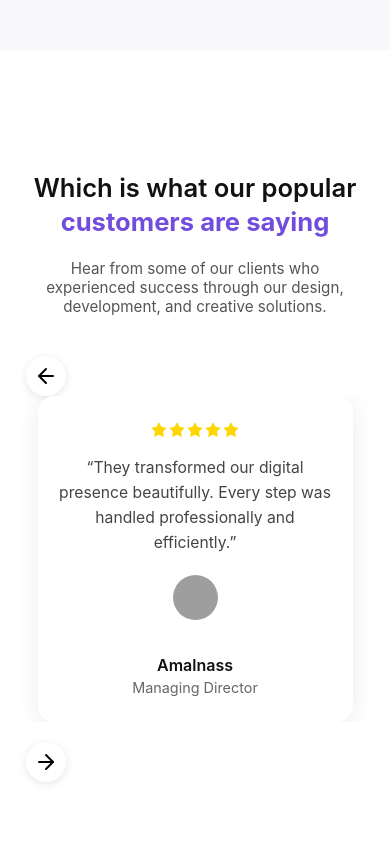
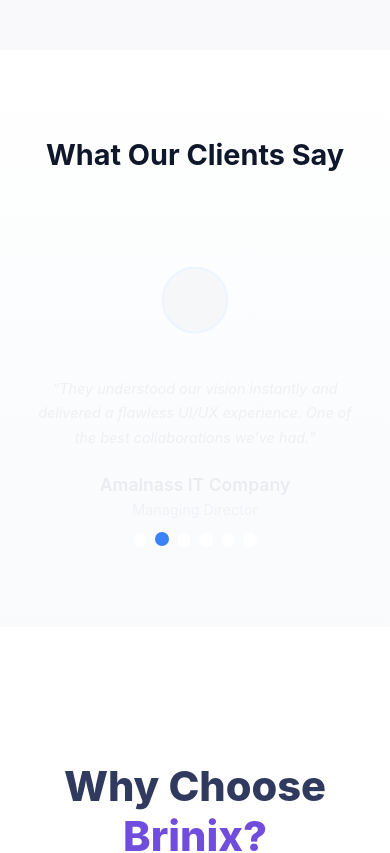
Before and after one commit to brinix-website/brinix-page, a React (Create React App) app: page / in a window 390 px wide. Shown: the part 5300-6153 px from the top of the page. Built offline with nearby package versions, Linux system fonts and the light colour scheme; grey boxes are pictures that could not be loaded.

Commit message:
Added new TestimonialsSection component and updated index.html with full SEO optimization

```diff
--- a/public/index.html
+++ b/public/index.html
@@ -3,42 +3,57 @@
   <head>
     <!-- ✅ Basic SEO -->
     <meta charset="UTF-8" />
-    <meta name="viewport" content="width=device-width, initial-scale=1.0" />
+    <meta name="viewport" content="width=device-width, initial-scale=1" />
     <title>Brinix | Creative Design & Development Studio</title>
     <meta
       name="description"
-      content="Brinix is a creative agency specializing in UI/UX design, web development, branding, and digital marketing. We help brands build stunning digital experiences."
+      content="Brinix is a creative design and development studio specializing in UI/UX design, web development, branding, and digital marketing. We build meaningful digital experiences for brands worldwide."
     />
     <meta
       name="keywords"
-      content="Brinix, design agency, web development, UI/UX, digital marketing, branding, creative studio"
+      content="Brinix, design agency, web development, UI/UX design, creative studio, digital marketing, branding, creative agency, website design"
     />
     <meta name="author" content="Brinix Studio" />
+    <meta name="robots" content="index, follow" />
 
-    <!-- ✅ Open Graph (For social media sharing) -->
+    <!-- ✅ Open Graph (Facebook, LinkedIn, etc.) -->
     <meta property="og:title" content="Brinix | Creative Design & Development Studio" />
     <meta
       property="og:description"
-      content="Transform your brand with Brinix — experts in web design, development, and digital marketing."
+      content="Transform your brand with Brinix — experts in web design, development, branding, and digital marketing."
     />
     <meta property="og:type" content="website" />
-    <meta property="og:url" content="https://yourdomain.vercel.app/" />
-    <meta property="og:image" content="https://yourdomain.vercel.app/og-image.jpg" />
+    <meta property="og:url" content="https://brinix-page.vercel.app" />
+    <meta property="og:image" content="https://brinix-page.vercel.app/og-image.jpg" />
+    <meta property="og:site_name" content="Brinix Studio" />
 
     <!-- ✅ Twitter Card -->
     <meta name="twitter:card" content="summary_large_image" />
-    <meta name="twitter:title" content="Brinix | Design & Development Studio" />
+    <meta name="twitter:title" content="Brinix | Creative Design & Development Studio" />
     <meta
       name="twitter:description"
-      content="We create powerful digital experiences that grow your brand."
+      content="We create powerful, human-centered digital experiences that help brands grow."
     />
-    <meta name="twitter:image" content="https://yourdomain.vercel.app/og-image.jpg" />
-
-    <!-- ✅ Favicon -->
-    <link rel="icon" href="%PUBLIC_URL%/favicon.ico" />
+    <meta name="twitter:image" content="https://brinix-page.vercel.app/og-image.jpg" />
+    <meta name="twitter:creator" content="@brin_ix" />
 
     <!-- ✅ Canonical URL -->
-    <link rel="canonical" href="https://yourdomain.vercel.app/" />
+    <link rel="canonical" href="https://brinix-page.vercel.app" />
+
+    <!-- ✅ Favicons -->
+    <link rel="icon" href="%PUBLIC_URL%/favicon.ico" />
+    <link rel="apple-touch-icon" sizes="180x180" href="%PUBLIC_URL%/apple-touch-icon.png" />
+    <link rel="manifest" href="%PUBLIC_URL%/manifest.json" />
+    <meta name="theme-color" content="#714DDD" />
+
+    <!-- ✅ Preconnect & Performance -->
+    <link rel="preconnect" href="https://fonts.googleapis.com" />
+    <link rel="preconnect" href="https://fonts.gstatic.com" crossorigin />
+    <!-- Example font preload (replace if needed) -->
+    <link
+      href="https://fonts.googleapis.com/css2?family=Inter:wght@400;500;600;700&display=swap"
+      rel="stylesheet"
+    />
 
     <!-- ✅ Structured Data (Schema.org JSON-LD) -->
     <script type="application/ld+json">
@@ -46,16 +61,27 @@
         "@context": "https://schema.org",
         "@type": "Organization",
         "name": "Brinix",
-        "url": "https://yourdomain.vercel.app",
-        "logo": "https://yourdomain.vercel.app/logo.png",
+        "url": "https://brinix-page.vercel.app",
+        "logo": "https://brinix-page.vercel.app/logo.png",
+        "description": "Brinix is a creative design and development studio offering UI/UX design, web development, branding, and digital marketing solutions.",
+        "foundingDate": "2025",
         "sameAs": [
-          "https://instagram.com/brinix",
+          "https://www.instagram.com/brin_ix/",
           "https://linkedin.com/company/brinix"
-        ]
+        ],
+        "contactPoint": {
+          "@type": "ContactPoint",
+          "contactType": "customer support",
+          "email": "infobrinix@gmail.com",
+          "areaServed": "Worldwide",
+          "availableLanguage": ["English"]
+        }
       }
     </script>
   </head>
+
   <body>
+    <noscript>You need to enable JavaScript to run this app.</noscript>
     <div id="root"></div>
   </body>
 </html>
--- a/src/components/TestimonialsSection.css
+++ b/src/components/TestimonialsSection.css
@@ -1,200 +1,146 @@
-.testimonials-section {
-  background: #fff;
-  padding: 100px 20px;
+/* =====================
+   Testimonials Section
+===================== */
+
+.testimonial-section {
+  background: linear-gradient(180deg, #ffffff 0%, #f8fafc 100%);
+  padding: 6rem 1.5rem;
   text-align: center;
-  color: #222;
+  position: relative;
   overflow: hidden;
 }
 
-.testimonial-header {
-  max-width: 700px;
-  margin: 0 auto 60px;
+.testimonial-title {
+  font-size: 2.4rem;
+  font-weight: 700;
+  color: #0f172a;
+  margin-bottom: 3rem;
+  line-height: 1.2;
 }
 
-.testimonial-header h2 {
-  font-size: 2.2rem;
-  font-weight: 600;
-  line-height: 1.4;
-  color: #111;
+/* Main container */
+.testimonial-container {
+  position: relative;
+  max-width: 700px;
+  margin: 0 auto;
+  min-height: 350px;
+  display: flex;
+  flex-direction: column;
+  align-items: center;
 }
 
-.testimonial-header h2 span {
-  font-weight: 700;
-  color: #714DDD;
-}
-
-.testimonial-header p {
-  font-size: 1rem;
-  color: #555;
-  margin-top: 12px;
-}
-
-.testimonial-slider {
-  position: relative;
-  max-width: 1200px;
-  margin: 0 auto;
-}
-
+/* Testimonial Card */
 .testimonial-card {
-  background: #fff;
-  border-radius: 16px;
-  box-shadow: 0 4px 25px rgba(0, 0, 0, 0.08);
-  padding: 30px 25px;
-  margin: 0 12px;
-  text-align: left;
-  transition: transform 0.3s ease, box-shadow 0.3s ease;
-  min-height: 280px;
+  background: #ffffff;
+  border-radius: 1.5rem;
+  box-shadow: 0 8px 24px rgba(0, 0, 0, 0.08);
+  padding: 3rem 2rem;
+  max-width: 600px;
+  width: 100%;
+  transition: all 0.4s ease;
 }
 
 .testimonial-card:hover {
-  transform: translateY(-8px);
-  box-shadow: 0 8px 25px rgba(0, 123, 255, 0.15);
+  transform: translateY(-4px);
+  box-shadow: 0 12px 30px rgba(0, 0, 0, 0.1);
 }
 
-.stars {
-  display: flex;
-  margin-bottom: 15px;
+/* Avatar */
+.testimonial-avatar {
+  width: 90px;
+  height: 90px;
+  border-radius: 50%;
+  object-fit: cover;
+  margin-bottom: 1.5rem;
+  border: 4px solid #3b82f6;
 }
 
-.review {
-  font-size: 0.98rem;
-  color: #444;
-  line-height: 1.6;
-  margin-bottom: 20px;
+/* Review text */
+.testimonial-text {
+  font-size: 1.05rem;
+  color: #334155;
+  line-height: 1.7;
+  margin-bottom: 1.5rem;
+  font-style: italic;
+  max-width: 550px;
+  margin-left: auto;
+  margin-right: auto;
 }
 
-.client-info {
-  display: flex;
-  align-items: center;
-  gap: 12px;
+/* Name and role */
+.testimonial-name {
+  font-weight: 600;
+  color: #0f172a;
+  font-size: 1.1rem;
+  margin-bottom: 0.2rem;
 }
 
-.client-info img {
-  width: 45px;
-  height: 45px;
-  border-radius: 50%;
-  object-fit: cover;
+.testimonial-role {
+  font-size: 0.9rem;
+  color: #64748b;
 }
 
-.client-info h4 {
-  font-size: 1rem;
-  font-weight: 600;
-  color: #111;
-  margin-bottom: 2px;
+/* Dots */
+.testimonial-dots {
+  display: flex;
+  justify-content: center;
+  margin-top: 2rem;
+  gap: 8px;
 }
 
-.client-info span {
-  font-size: 0.9rem;
-  color: #666;
+.dot {
+  width: 10px;
+  height: 10px;
+  background-color: #cbd5e1;
+  border-radius: 50%;
+  transition: all 0.3s ease;
+  cursor: pointer;
 }
 
-/* Carousel Arrows */
-.arrow {
-  position: absolute;
-  top: 45%;
-  transform: translateY(-50%);
-  background: #fff;
-  border: none;
-  box-shadow: 0 2px 8px rgba(0, 0, 0, 0.1);
-  width: 40px;
-  height: 40px;
-  border-radius: 50%;
-  cursor: pointer;
-  display: flex;
-  align-items: center;
-  justify-content: center;
-  transition: all 0.3s ease;
-  z-index: 2;
+.dot.active {
+  background-color: #3b82f6;
+  transform: scale(1.3);
 }
 
-.arrow:hover {
-  background: #007bff;
-  color: #fff;
-}
+/* =====================
+   Responsive Design
+===================== */
 
-.arrow.prev {
-  left: -20px;
-}
+@media (max-width: 768px) {
+  .testimonial-section {
+    padding: 4rem 1rem;
+  }
 
-.arrow.next {
-  right: -20px;
-}
+  .testimonial-title {
+    font-size: 2rem;
+    margin-bottom: 2.5rem;
+  }
 
-/* Responsive */
-@media (max-width: 992px) {
-  .arrow.prev {
-    left: -10px;
+  .testimonial-card {
+    padding: 2rem 1.5rem;
   }
-  .arrow.next {
-    right: -10px;
+
+  .testimonial-text {
+    font-size: 0.95rem;
   }
 }
 
-/* 🔧 Mobile Fix */
-@media (max-width: 768px) {
-  .testimonial-section {
-    padding: 70px 15px;
+@media (max-width: 480px) {
+  .testimonial-card {
+    padding: 1.5rem 1rem;
   }
 
-  .testimonial-header {
-    margin-bottom: 40px;
-    padding: 0 10px;
+  .testimonial-avatar {
+    width: 70px;
+    height: 70px;
+    border-width: 3px;
   }
 
-  .testimonial-header h2 {
-    font-size: 1.6rem;
-    line-height: 1.3;
+  .testimonial-text {
+    font-size: 0.9rem;
   }
 
-  .testimonial-header p {
-    font-size: 0.95rem;
-  }
-
-  .testimonial-card {
-    margin: 0 auto;
-    padding: 25px 18px;
-    text-align: center; /* Center content for mobile */
-    min-height: auto;
-    max-width: 90%;
-  }
-
-  .stars {
-    justify-content: center;
-  }
-
-  .client-info {
-    flex-direction: column;
-    justify-content: center;
-    text-align: center;
-    gap: 8px;
-  }
-
-  .client-info img {
-    margin-bottom: 6px;
-  }
-
-  /* Center arrows below slider on mobile */
-  .arrow {
-    position: static;
-    margin: 20px 6px 0;
-  }
-
-  .arrow.prev,
-  .arrow.next {
-    left: auto;
-    right: auto;
-    transform: none;
-  }
-
-  /* Align arrows horizontally */
-  .slick-prev,
-  .slick-next {
-    position: static !important;
-  }
-
-  .slick-slider {
-    display: flex;
-    flex-direction: column;
-    align-items: center;
+  .testimonial-title {
+    font-size: 1.8rem;
   }
 }
--- a/src/components/TestimonialsSection.jsx
+++ b/src/components/TestimonialsSection.jsx
@@ -1,146 +1,117 @@
-import React from "react";
-import { motion } from "framer-motion";
-import Slider from "react-slick";
-import {
-  ArrowLeft,
-  ArrowRight,
-  Star,
-} from "lucide-react";
+import React, { useState, useEffect } from "react";
+import { motion, AnimatePresence } from "framer-motion";
 import "./TestimonialsSection.css";
-
-// Import slick-carousel styles
-import "slick-carousel/slick/slick.css";
-import "slick-carousel/slick/slick-theme.css";
 
 const testimonials = [
   {
     name: "Ahsan",
-    title: "Business Company",
+    role: "Business",
     review:
-      "Working with this team was a seamless experience. Their attention to detail and creativity made our project a success.",
-    image: "https://randomuser.me/api/portraits/men/11.jpg",
+      "The design quality and communication were exceptional. The final product was sleek, fast, and exceeded our expectations.",
+    image: "https://randomuser.me/api/portraits/men/64.jpg",
   },
   {
-    name: "Amalnass",
-    title: "Managing Director",
+    name: "Amalnass IT Company",
+    role: "Managing Director",
     review:
-      "They transformed our digital presence beautifully. Every step was handled professionally and efficiently.",
-    image: "https://randomuser.me/api/portraits/men/12.jpg",
+      "They understood our vision instantly and delivered a flawless UI/UX experience. One of the best collaborations we’ve had.",
+    image: "https://randomuser.me/api/portraits/men/42.jpg",
+  },
+  {
+    name: "Shipping Company",
+    role: "Managing Director",
+    review:
+      "Their process was smooth, professional, and truly innovative. We’re incredibly happy with the final results.",
+    image: "https://randomuser.me/api/portraits/men/36.jpg",
   },
   {
     name: "IT Company",
-    title: "Managing Director",
+    role: "Managing Director",
     review:
-      "A fantastic experience! Their design approach truly brought our brand to life — highly recommend their services.",
-    image: "https://randomuser.me/api/portraits/men/13.jpg",
+      "Top-tier talent with an eye for detail. They helped transform our platform into a modern, elegant experience.",
+    image: "https://randomuser.me/api/portraits/men/15.jpg",
   },
   {
-    name: "Aananth",
-    title: "Co-Founder",
+    name: "Aananth IT Company",
+    role: "Co-Founder",
     review:
-      "The UI/UX design exceeded expectations. Everything feels intuitive and perfectly aligned with our brand.",
-    image: "https://randomuser.me/api/portraits/women/21.jpg",
+      "Excellent technical execution paired with beautiful design. Their work added immense value to our product.",
+    image: "https://randomuser.me/api/portraits/men/27.jpg",
   },
   {
     name: "Business Company",
-    title: "Managing Director",
+    role: "Managing Director",
     review:
-      "Excellent collaboration and creative thinking throughout. The team was responsive and innovative.",
-    image: "https://randomuser.me/api/portraits/men/22.jpg",
-  },
-  {
-    name: "Shipping Company",
-    title: "Managing Director",
-    review:
-      "They delivered exactly what we envisioned and more. The end result speaks volumes of their expertise.",
-    image: "https://randomuser.me/api/portraits/women/23.jpg",
+      "They delivered everything on time with absolute precision. The attention to design and performance was outstanding.",
+    image: "https://randomuser.me/api/portraits/men/9.jpg",
   },
 ];
 
-// Custom Arrow Components
-const PrevArrow = ({ onClick }) => (
-  <button className="arrow prev" onClick={onClick}>
-    <ArrowLeft />
-  </button>
-);
-
-const NextArrow = ({ onClick }) => (
-  <button className="arrow next" onClick={onClick}>
-    <ArrowRight />
-  </button>
-);
+const transitionVariants = {
+  enter: { opacity: 0, y: 30 },
+  center: { opacity: 1, y: 0, transition: { duration: 0.6 } },
+  exit: { opacity: 0, y: -30, transition: { duration: 0.6 } },
+};
 
 const TestimonialsSection = () => {
-  const settings = {
-    dots: false,
-    infinite: true,
-    speed: 800,
-    slidesToShow: 3,
-    slidesToScroll: 1,
-    autoplay: true,
-    autoplaySpeed: 3500,
-    pauseOnHover: true,
-    arrows: true,
-    prevArrow: <PrevArrow />,
-    nextArrow: <NextArrow />,
-    responsive: [
-      {
-        breakpoint: 992,
-        settings: { slidesToShow: 2 },
-      },
-      {
-        breakpoint: 768,
-        settings: { slidesToShow: 1 },
-      },
-    ],
-  };
+  const [index, setIndex] = useState(0);
+
+  // Auto-slide every 6 seconds
+  useEffect(() => {
+    const interval = setInterval(() => {
+      setIndex((prev) => (prev + 1) % testimonials.length);
+    }, 6000);
+    return () => clearInterval(interval);
+  }, []);
 
   return (
-    <section className="testimonials-section" id="testimonials">
-      <motion.div
-        className="testimonial-header"
-        initial={{ opacity: 0, y: 50 }}
+    <section className="testimonial-section">
+      <motion.h2
+        className="testimonial-title"
+        initial={{ opacity: 0, y: -20 }}
         whileInView={{ opacity: 1, y: 0 }}
-        transition={{ duration: 0.6 }}
+        transition={{ duration: 0.7 }}
         viewport={{ once: true }}
       >
-        <h2>
-          Which is what our popular <br />
-          <span>customers are saying</span>
-        </h2>
-        <p>
-          Hear from some of our clients who experienced success through our
-          design, development, and creative solutions.
-        </p>
-      </motion.div>
+        What Our Clients Say
+      </motion.h2>
 
-      <motion.div
-        className="testimonial-slider"
-        initial={{ opacity: 0, y: 50 }}
-        whileInView={{ opacity: 1, y: 0 }}
-        transition={{ duration: 0.8 }}
-        viewport={{ once: true }}
-      >
-        <Slider {...settings}>
-          {testimonials.map((item, index) => (
-            <div className="testimonial-card" key={index}>
-              <div className="stars">
-                {[...Array(5)].map((_, i) => (
-                  <Star key={i} fill="#FFD700" stroke="none" size={18} />
-                ))}
-              </div>
-              <p className="review">“{item.review}”</p>
-              <div className="client-info">
-                <img src={item.image} alt={item.name} />
-                <div>
-                  <h4>{item.name}</h4>
-                  <span>{item.title}</span>
-                </div>
-              </div>
-            </div>
+      <div className="testimonial-container">
+        <AnimatePresence mode="wait">
+          <motion.div
+            key={index}
+            className="testimonial-card"
+            variants={transitionVariants}
+            initial="enter"
+            animate="center"
+            exit="exit"
+          >
+            <motion.img
+              src={testimonials[index].image}
+              alt={testimonials[index].name}
+              className="testimonial-avatar"
+              initial={{ scale: 0.9 }}
+              animate={{ scale: 1 }}
+              transition={{ duration: 0.5 }}
+            />
+            <p className="testimonial-text">
+              “{testimonials[index].review}”
+            </p>
+            <h4 className="testimonial-name">{testimonials[index].name}</h4>
+            <span className="testimonial-role">{testimonials[index].role}</span>
+          </motion.div>
+        </AnimatePresence>
+
+        <div className="testimonial-dots">
+          {testimonials.map((_, i) => (
+            <span
+              key={i}
+              className={`dot ${i === index ? "active" : ""}`}
+              onClick={() => setIndex(i)}
+            />
           ))}
-        </Slider>
-      </motion.div>
+        </div>
+      </div>
     </section>
   );
 };
```
